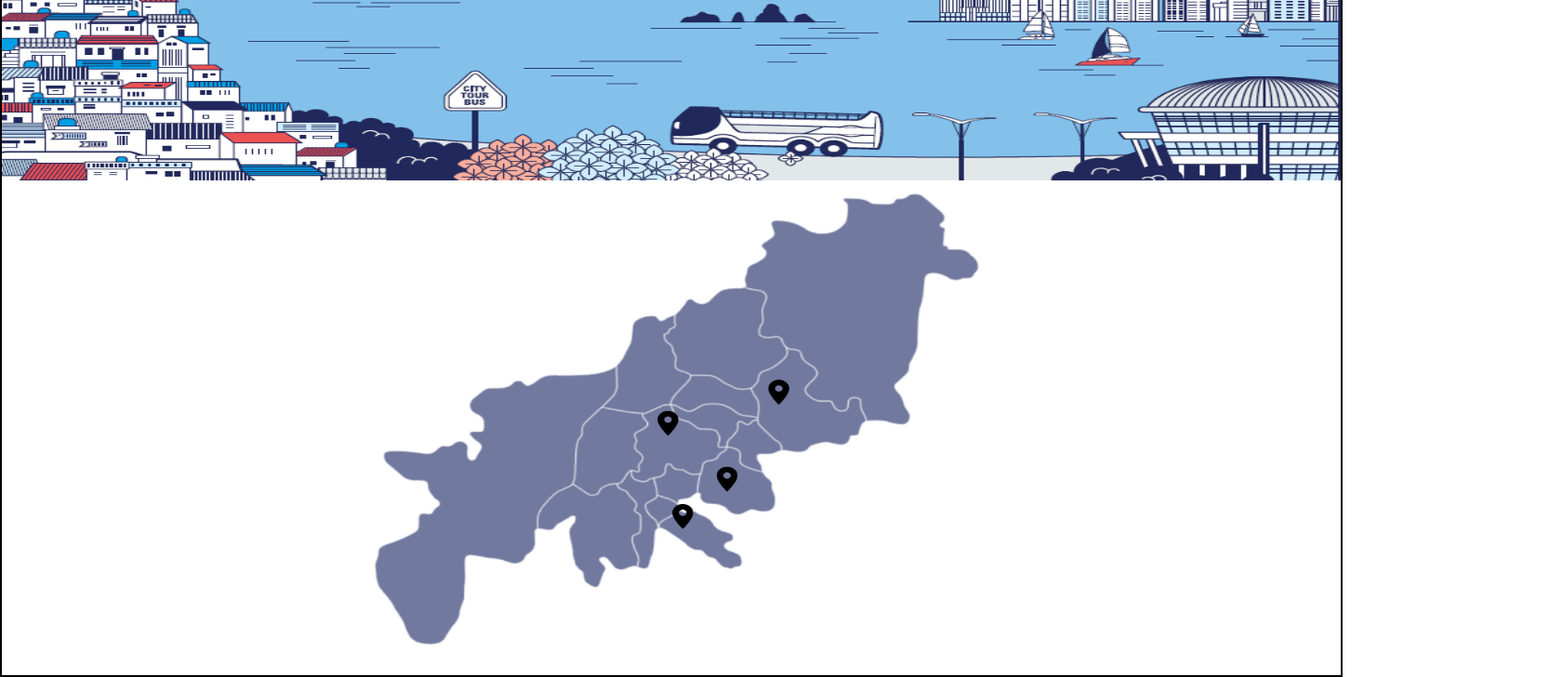
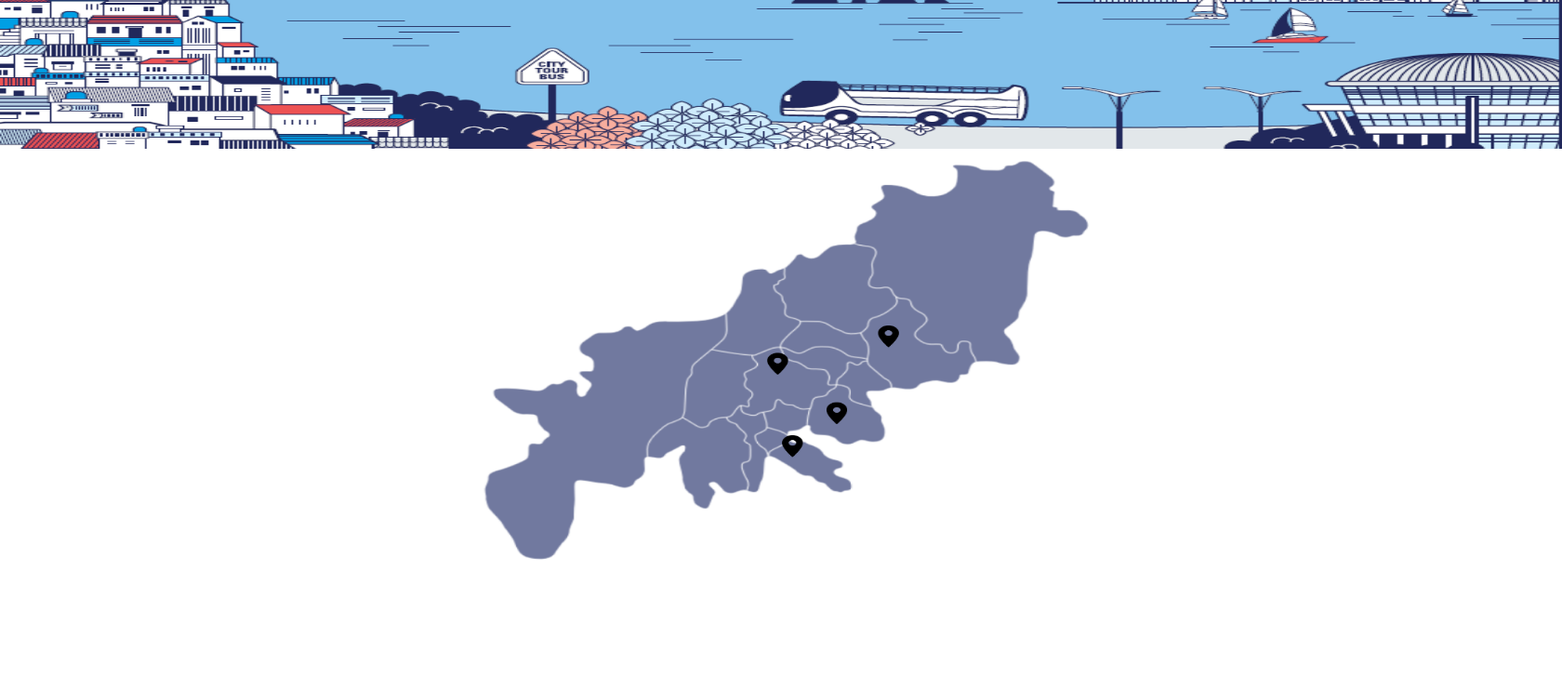
Before and after one commit to bbseo/team2, a React (Create React App) app: page / in a window 1280 px wide. Shown: the part 300-1028 px from the top of the page at 93% size, 1680 px wide, since content can reach past the window. Built offline with nearby package versions, Linux system fonts and the light colour scheme.

Commit message:
homepage second

```diff
--- a/src/components/Homepage1.js
+++ b/src/components/Homepage1.js
@@ -7,11 +7,12 @@ import {Link} from "react-router-dom"
 
 const HOME= styled.div`
     position: relative;
-    width: 90rem;
+    width: 105rem;
     height: 64rem;
     flex-grow: 0;
     background-color: #fff;
-    border 2px solid black;
+    //border 2px solid black;
+    margin: auto;
 `;
 const Logo = styled.img `
 
@@ -51,8 +52,8 @@ const Menu = styled.div`
 
   const Main = styled.img `
 
-    width: 90rem;
-    height: 25.1rem;
+    width: 105em;
+    height: 23.1rem;
     margin-top: 3rem;
   `;
 
@@ -60,7 +61,7 @@ const Menu = styled.div`
     display: block;
 
     width: 43.75rem;
-    height: 31.69rem;
+    height: 28rem;
     margin: auto;
 
 
@@ -70,8 +71,9 @@ const Menu = styled.div`
   position: absolute;
   width: 2rem;
   height: 2rem;
-  left: 51.15rem;
-  bottom: 17.5rem;
+  left: 58.7rem;
+  bottom: 21.3rem;
+//  border 1px solid black;
 
 
   `
```
